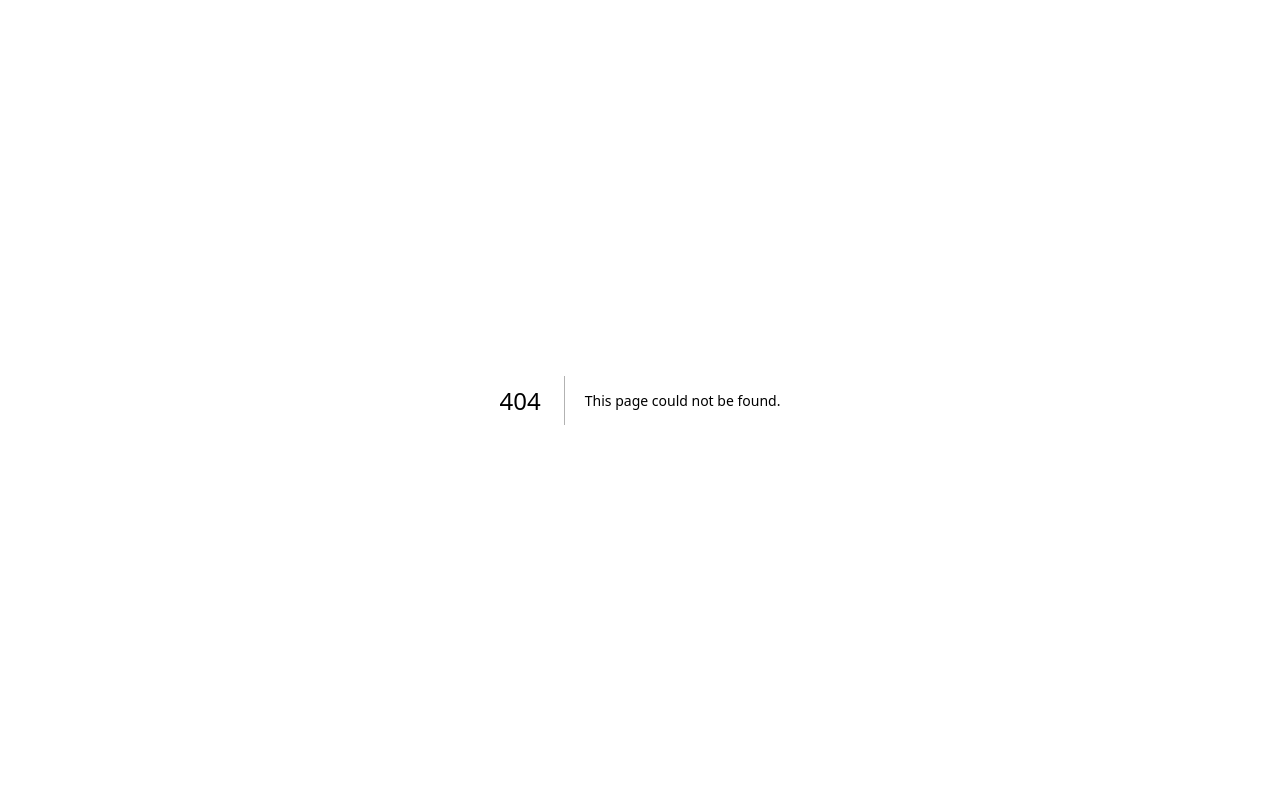
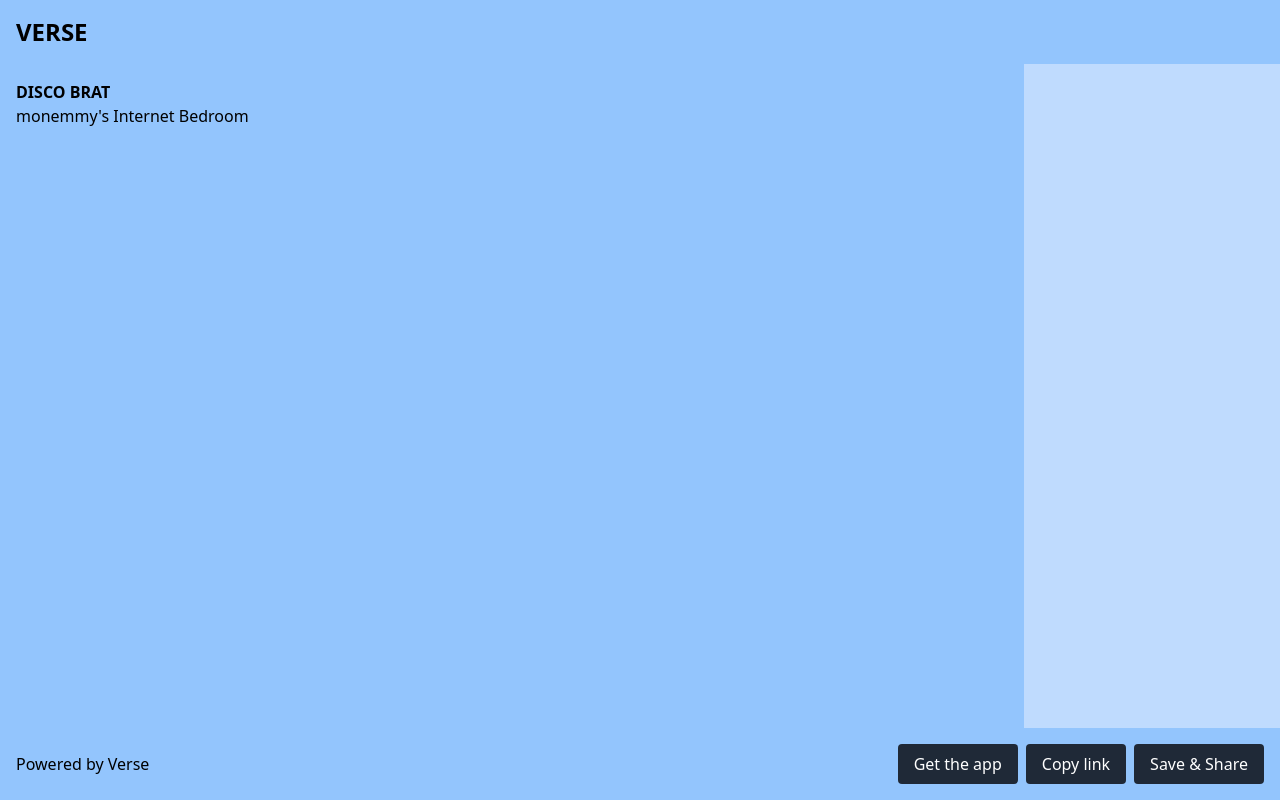
Before and after one commit to emmyxth/xhackathon, a Next.js app: page /bedroom in a window 1280 px wide. Before the commit this address had no page. Built offline with nearby package versions, Linux system fonts and the light colour scheme.

Commit message:
bedroom skeleton

```diff
--- /dev/null
+++ b/pages/_app.tsx
@@ -0,0 +1,10 @@
+// pages/_app.tsx
+
+import "../styles/globals.css"; // Import the global CSS
+import type { AppProps } from "next/app";
+
+function MyApp({ Component, pageProps }: AppProps) {
+  return <Component {...pageProps} />;
+}
+
+export default MyApp;
--- /dev/null
+++ b/pages/bedroom.tsx
@@ -0,0 +1,40 @@
+// pages/page1.tsx
+
+import React from "react";
+import Image from "next/image";
+import ElementPanel from "../src/components/ElementPanel";
+import EditableComponent from "../src/components/EditableComponent";
+
+const VersePage: React.FC = () => {
+  return (
+    <div className="flex flex-col h-screen bg-blue-300">
+      <header className="p-4">
+        <h1 className="text-2xl font-bold">VERSE</h1>
+      </header>
+      <main className="flex-grow flex">
+        <div className="flex-grow p-4">
+          <EditableComponent />
+        </div>
+        <aside className="w-64 bg-blue-200 p-4">
+          <ElementPanel />
+        </aside>
+      </main>
+      <footer className="p-4 flex justify-between items-center">
+        <span>Powered by Verse</span>
+        <div>
+          <button className="px-4 py-2 bg-gray-800 text-white rounded mr-2">
+            Get the app
+          </button>
+          <button className="px-4 py-2 bg-gray-800 text-white rounded mr-2">
+            Copy link
+          </button>
+          <button className="px-4 py-2 bg-gray-800 text-white rounded">
+            Save &amp; Share
+          </button>
+        </div>
+      </footer>
+    </div>
+  );
+};
+
+export default VersePage;
--- /dev/null
+++ b/pages/hello.tsx
@@ -0,0 +1,14 @@
+// pages/page1.tsx
+
+import React from "react";
+
+const Page1: React.FC = () => {
+  return (
+    <div>
+      <h1>Page 1</h1>
+      <p>This is the first page.</p>
+    </div>
+  );
+};
+
+export default Page1;
--- /dev/null
+++ b/pages/index.tsx
@@ -0,0 +1,24 @@
+// pages/index.tsx
+
+import React from "react";
+import Link from "next/link";
+
+const Home: React.FC = () => {
+  return (
+    <div>
+      <h1>Welcome to My Next.js App</h1>
+      <nav>
+        <ul>
+          <li>
+            <Link href="/page1">Go to Page 1</Link>
+          </li>
+          <li>
+            <Link href="/page2">Go to Page 2</Link>
+          </li>
+        </ul>
+      </nav>
+    </div>
+  );
+};
+
+export default Home;
--- /dev/null
+++ b/postcss.config.js
@@ -0,0 +1,6 @@
+module.exports = {
+  plugins: {
+    tailwindcss: {},
+    autoprefixer: {},
+  },
+}
--- /dev/null
+++ b/src/components/EditableComponent.tsx
@@ -0,0 +1,33 @@
+import React, { useState } from "react";
+
+interface Element {
+  id: string;
+  type: string;
+  props: any;
+}
+
+const EditableComponent: React.FC = () => {
+  const [elements, setElements] = useState<Element[]>([]);
+
+  const addElement = (element: Element) => {
+    setElements([...elements, element]);
+  };
+
+  return (
+    <div className="relative w-full h-full bg-green-400 rounded-lg overflow-hidden">
+      <h2 className="text-3xl font-bold text-center py-4">DISCO BRAT</h2>
+      <p className="text-center">monemmy's Internet Bedroom</p>
+      {elements.map((element) => (
+        <DraggableElement key={element.id} {...element} />
+      ))}
+      {/* Add more default elements here */}
+    </div>
+  );
+};
+
+const DraggableElement: React.FC<Element> = ({ type, props }) => {
+  // Implement draggable functionality here
+  return <div>{/* Render element based on type */}</div>;
+};
+
+export default EditableComponent;
--- /dev/null
+++ b/src/components/ElementPanel.tsx
@@ -0,0 +1,22 @@
+import React from "react";
+import Image from "next/image";
+
+const ElementPanel: React.FC = () => {
+  const elements: { id: string; src: string; alt: string }[] = [
+    // { id: "chair1", src: "/chair1.png", alt: "Red chair" },
+    // { id: "chair2", src: "/chair2.png", alt: "Gaming chair" },
+    // Add more elements here
+  ];
+
+  return (
+    <div className="grid grid-cols-3 gap-2">
+      {elements.map((element) => (
+        <div key={element.id} className="bg-white p-2 rounded">
+          <Image src={element.src} alt={element.alt} width={64} height={64} />
+        </div>
+      ))}
+    </div>
+  );
+};
+
+export default ElementPanel;
--- /dev/null
+++ b/styles/globals.css
@@ -0,0 +1,5 @@
+/* styles/globals.css */
+
+@tailwind base;
+@tailwind components;
+@tailwind utilities;
--- /dev/null
+++ b/tailwind.config.js
@@ -0,0 +1,10 @@
+module.exports = {
+  content: [
+    "./pages/**/*.{js,ts,jsx,tsx}", // Include all files in the pages directory
+    "./components/**/*.{js,ts,jsx,tsx}", // Include all files in the components directory
+  ],
+  theme: {
+    extend: {},
+  },
+  plugins: [],
+};
```
Also changed, not shown: package.json (+6 -5 lines), 1 other file (tests, documents, lock files or other folders).
